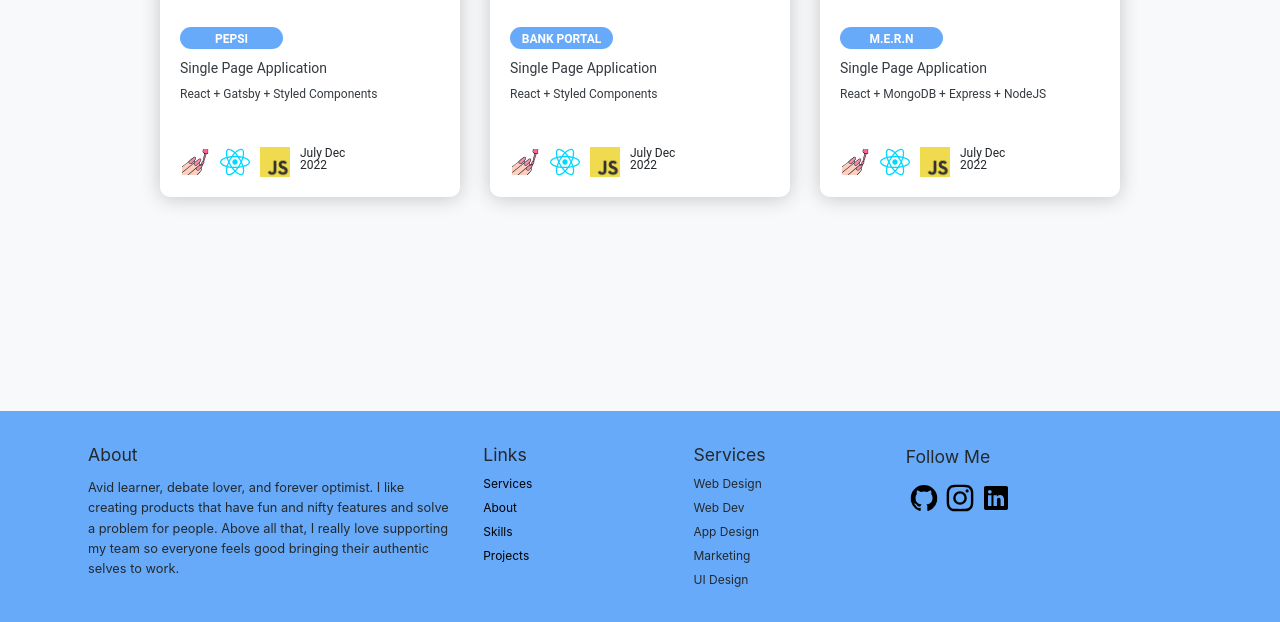
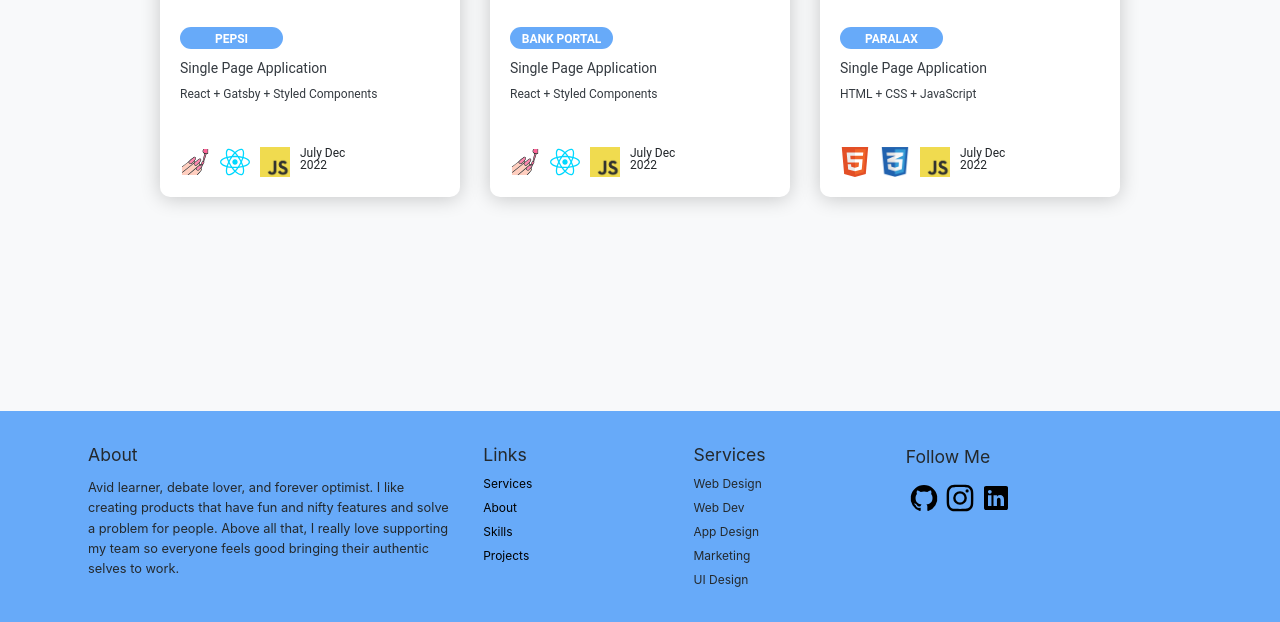
Before and after one commit to IgorRussi/MyPortfolio, a Gatsby site: page / in a window 1280 px wide. Shown: the part 3606-4228 px from the top of the page. Built offline with nearby package versions, Linux system fonts and the light colour scheme; Gatsby itself is replaced by a stand-in of ours.

Commit message:
ParalaxProject

```diff
--- a/src/data/yourdata.js
+++ b/src/data/yourdata.js
@@ -14,6 +14,7 @@ import StyledIcon from "../../static/images/animations/styledcomp.svg";
 // Work Images
 import Pepsi from "../../static/images/animations/Pepsi.png";
 import bank from "../../static/images/animations/bank.png";
+import whistler from "../../static/images/animations/whistler.jpg";
 
 // Social Icon
 import githubIcon from "../../static/images/icons/github.svg";
@@ -70,18 +71,22 @@ export default {
       text2: "2022",
     },
     {
-      imageHeader: "https://picsum.photos/800/600?random=3",
-      title: "M.E.R.N",
+      imageHeader: whistler,
+      title: "Paralax",
+      url: "https://paralax-puce.vercel.app/",
       highLight: "Single Page Application",
-      description: "React + MongoDB + Express + NodeJS",
-      logo1: StyledIcon,
-      logo2: reactTop,
+      description: "HTML + CSS + JavaScript",
+      logo1: htmlIcon,
+      logo2: cssIcon,
       logo3: jsIcon,
       text1: "July Dec",
       text2: "2022",
     },
 
     /*
+
+     img random  "https://picsum.photos/800/600?random=3"
+
     If You Want To Add More Project just Copy and Paste This At The End
     ,{
         title: 'Project Five',
```
Also changed, not shown: 1 other file.
